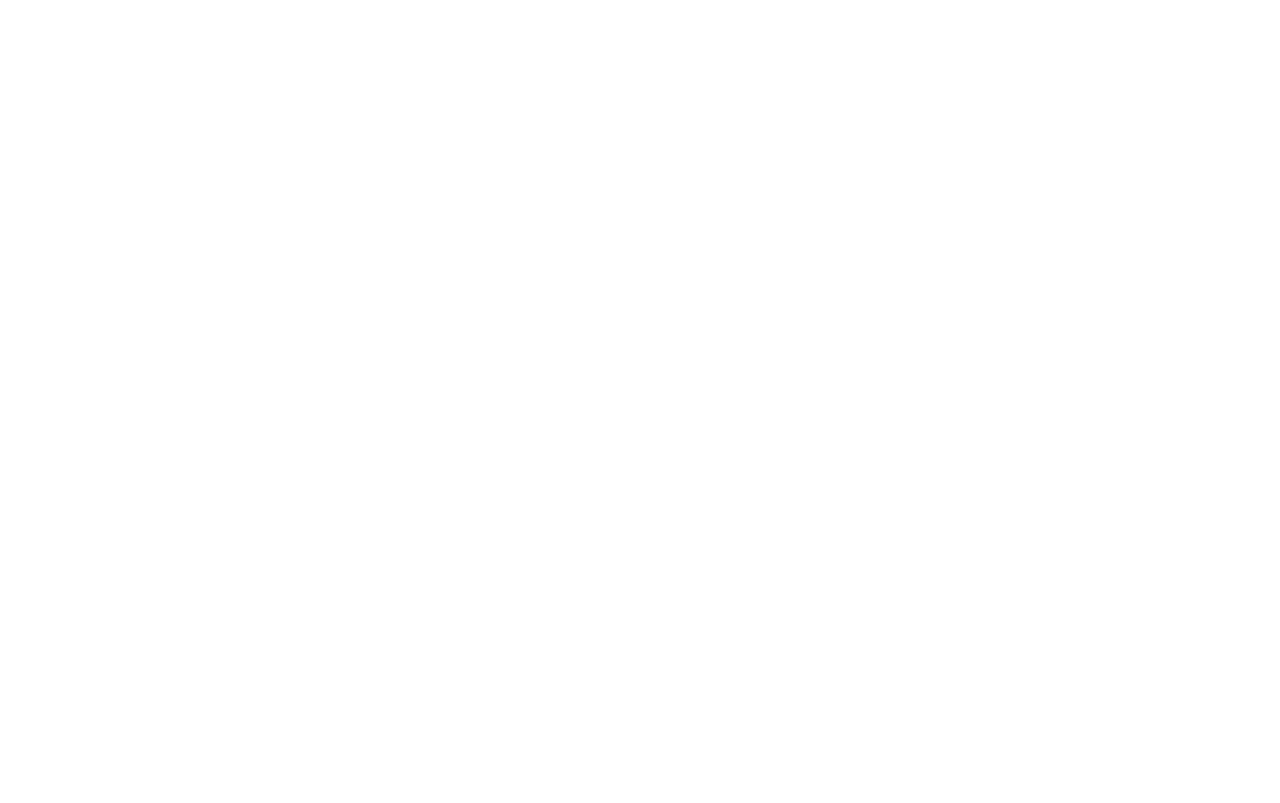
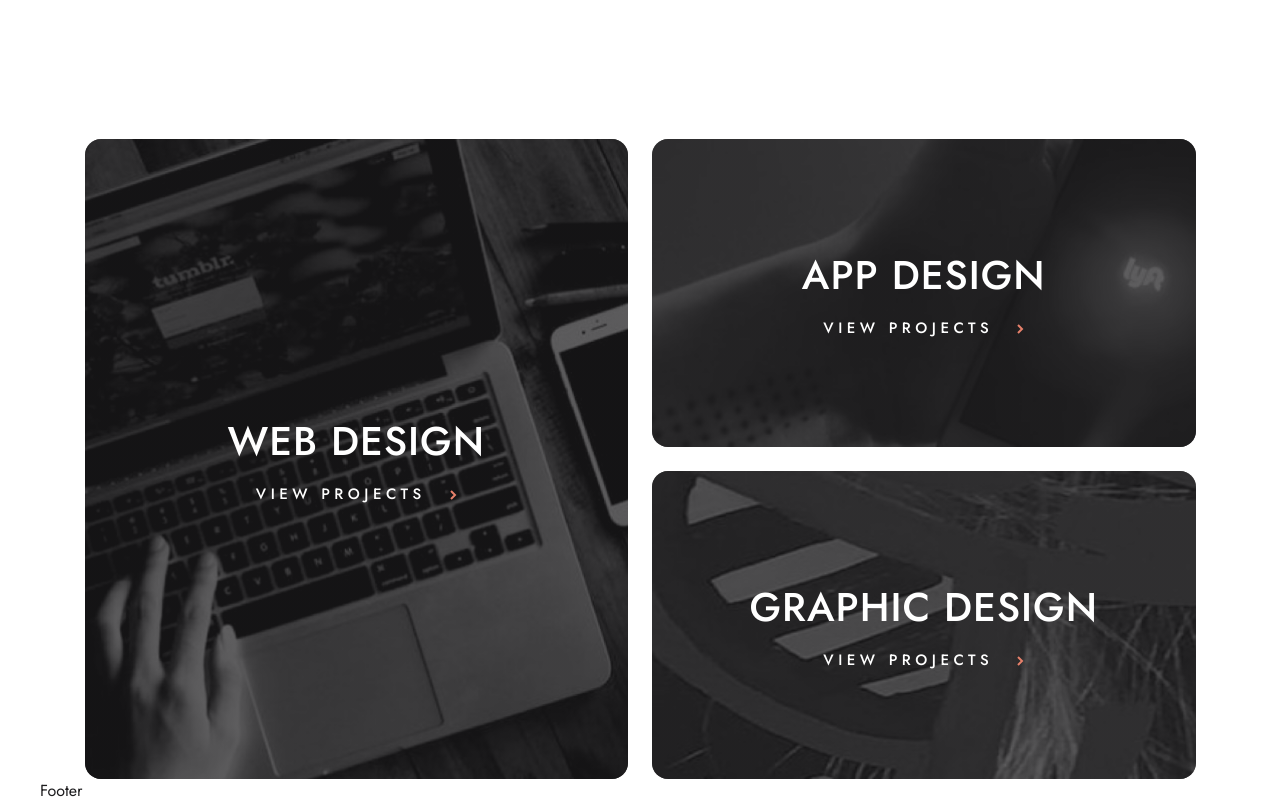
Before and after one commit to ayoub-ahabchane/fem-designo, a Next.js app: page / in a window 1280 px wide. Shown: the part 820-1623 px from the top of the page. Before the commit the page ends 823 px from the top, so only its background shows below. Built offline with nearby package versions, Linux system fonts and the light colour scheme.

Commit message:
feature: (home) services

```diff
--- a/src/app/globals.css
+++ b/src/app/globals.css
@@ -29,7 +29,7 @@
   }
 
   .navWrapper {
-    @apply h-full mdmax:absolute mdmax:inset-x-0 mdmax:top-[102px] mdmax:bottom-0 mdmax:h-screen mdmax:w-full mdmax:bg-black mdmax:bg-opacity-75;
+    @apply h-full mdmax:absolute mdmax:inset-x-0 mdmax:top-[98px] mdmax:bottom-0 mdmax:h-screen mdmax:w-full mdmax:bg-black mdmax:bg-opacity-75;
   }
 
   .nav {
--- a/src/app/layout.js
+++ b/src/app/layout.js
@@ -17,7 +17,7 @@
     <html lang="en" className={`${jost.className}`}>
       <body>
         <Header />
-        <main className="mx-auto max-w-[1111px] pt-[98px] md:pt-[154px]">
+        <main className="mx-auto flex max-w-[1111px] flex-col gap-[120px] pt-[98px] md:gap-[160px] md:pt-[154px]">
           {children}
         </main>
         <footer>Footer</footer>
--- a/src/app/page.js
+++ b/src/app/page.js
@@ -1,9 +1,11 @@
 import Hero from "@/components/home/Hero";
+import Services from "@/components/home/Services";
 
 export default function Home() {
   return (
     <>
       <Hero />
+      <Services />
     </>
   );
 }
--- a/src/components/Navmenu.jsx
+++ b/src/components/Navmenu.jsx
@@ -13,7 +13,7 @@
 ];
 
 const Navmenu = () => {
-  const { isMobile, isVisible, toggleNav } = useNavMenu("(max-width: 768px)");
+  const { isMobile, isVisible, toggleNav } = useNavMenu("(max-width: 767px)");
   return (
     <div>
       {isMobile && (
--- /dev/null
+++ b/src/components/home/Services.jsx
@@ -0,0 +1,86 @@
+import Link from "next/link";
+import React from "react";
+
+const Services = () => {
+  // TODO: (Refactor) Extract service tile component
+  return (
+    <section className="mdmax:px-6">
+      <ul className="grid grid-cols-1 grid-rows-[repeat(3,_250px)] gap-y-6 text-center md:grid-rows-[repeat(3,_200px)] lg:grid-cols-2 lg:grid-rows-[repeat(2,_308px)] lg:gap-x-6">
+        <li className="rounded-2xl bg-[url('../assets/home/mobile/image-web-design.jpg')] bg-cover md:bg-[url('../assets/home/tablet/image-web-design.jpg')] lg:col-span-1 lg:col-start-1 lg:row-span-full lg:bg-[url('../assets/home/desktop/image-web-design-large.jpg')]">
+          <Link
+            className="flex h-full w-full flex-col items-center justify-center gap-3 rounded-2xl bg-[image:linear-gradient(rgba(29,_28,_30,_0.7),_rgba(29,_28,_30,_0.7))] bg-cover  text-white bg-blend-overlay hover:bg-[image:linear-gradient(rgba(231,_129,_107,_0.7),_rgba(231,_129,_107,_0.7))]"
+            href="/services/web-design"
+          >
+            <p className="text-[1.75rem] font-medium uppercase tracking-wide md:text-[2.5rem]">
+              web design
+            </p>
+            <div className="flex items-center gap-4 md:gap-6">
+              <p className="text-[0.9375rem] font-medium uppercase tracking-[0.3em]">
+                view projects
+              </p>
+              <svg width="7" height="10" xmlns="http://www.w3.org/2000/svg">
+                <path
+                  d="M1 1l4 4-4 4"
+                  stroke="#E7816B"
+                  strokeWidth="2"
+                  fill="none"
+                  fillRule="evenodd"
+                />
+              </svg>
+            </div>
+          </Link>
+        </li>
+        <li className="rounded-2xl bg-[url('../assets/home/mobile/image-app-design.jpg')] bg-cover md:bg-[url('../assets/home/tablet/image-app-design.jpg')]">
+          <Link
+            className="flex h-full w-full flex-col items-center justify-center gap-3 rounded-2xl bg-[image:linear-gradient(rgba(29,_28,_30,_0.7),_rgba(29,_28,_30,_0.7))] bg-cover  text-white bg-blend-overlay hover:bg-[image:linear-gradient(rgba(231,_129,_107,_0.7),_rgba(231,_129,_107,_0.7))]"
+            href="/services/app-design"
+          >
+            <p className="text-[1.75rem] font-medium uppercase tracking-wide md:text-[2.5rem]">
+              app design
+            </p>
+            <div className="flex items-center gap-4 md:gap-6">
+              <p className="text-[0.9375rem] font-medium uppercase tracking-[0.3em]">
+                view projects
+              </p>
+              <svg width="7" height="10" xmlns="http://www.w3.org/2000/svg">
+                <path
+                  d="M1 1l4 4-4 4"
+                  stroke="#E7816B"
+                  strokeWidth="2"
+                  fill="none"
+                  fillRule="evenodd"
+                />
+              </svg>
+            </div>
+          </Link>
+        </li>
+        <li className="rounded-2xl bg-[url('../assets/home/mobile/image-graphic-design.jpg')] bg-cover md:bg-[url('../assets/home/tablet/image-graphic-design.jpg')]">
+          <Link
+            className="flex h-full w-full flex-col items-center justify-center gap-3 rounded-2xl bg-[image:linear-gradient(rgba(29,_28,_30,_0.7),_rgba(29,_28,_30,_0.7))] bg-cover  text-white bg-blend-overlay hover:bg-[image:linear-gradient(rgba(231,_129,_107,_0.7),_rgba(231,_129,_107,_0.7))]"
+            href="/services/graphic-design"
+          >
+            <p className="text-[1.75rem] font-medium uppercase tracking-wide md:text-[2.5rem]">
+              graphic design
+            </p>
+            <div className="flex items-center gap-4 md:gap-6">
+              <p className="text-[0.9375rem] font-medium uppercase tracking-[0.3em]">
+                view projects
+              </p>
+              <svg width="7" height="10" xmlns="http://www.w3.org/2000/svg">
+                <path
+                  d="M1 1l4 4-4 4"
+                  stroke="#E7816B"
+                  strokeWidth="2"
+                  fill="none"
+                  fillRule="evenodd"
+                />
+              </svg>
+            </div>
+          </Link>
+        </li>
+      </ul>
+    </section>
+  );
+};
+
+export default Services;
```
